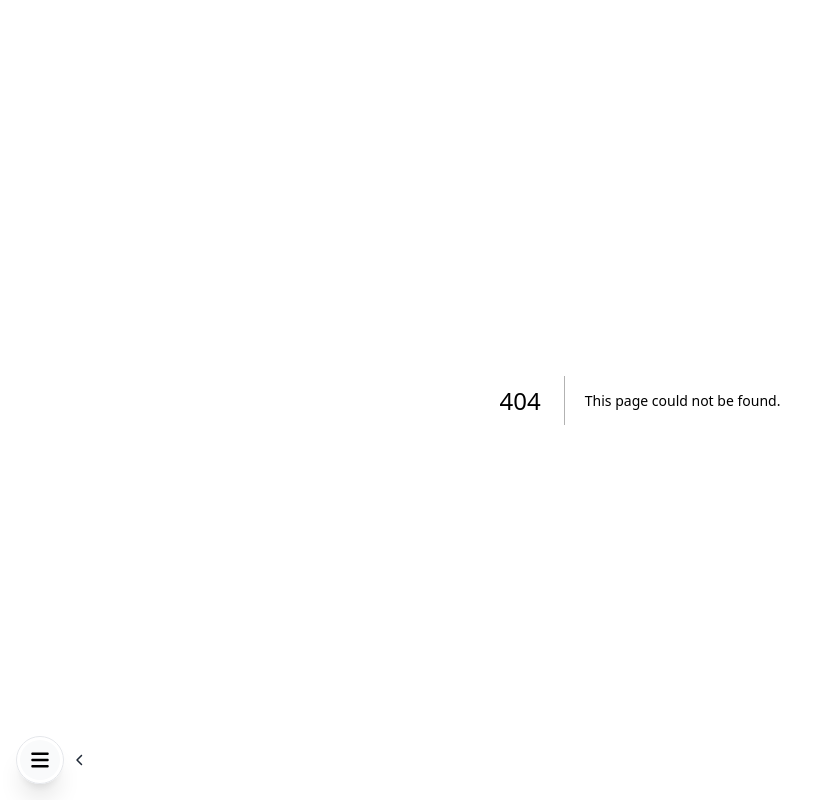
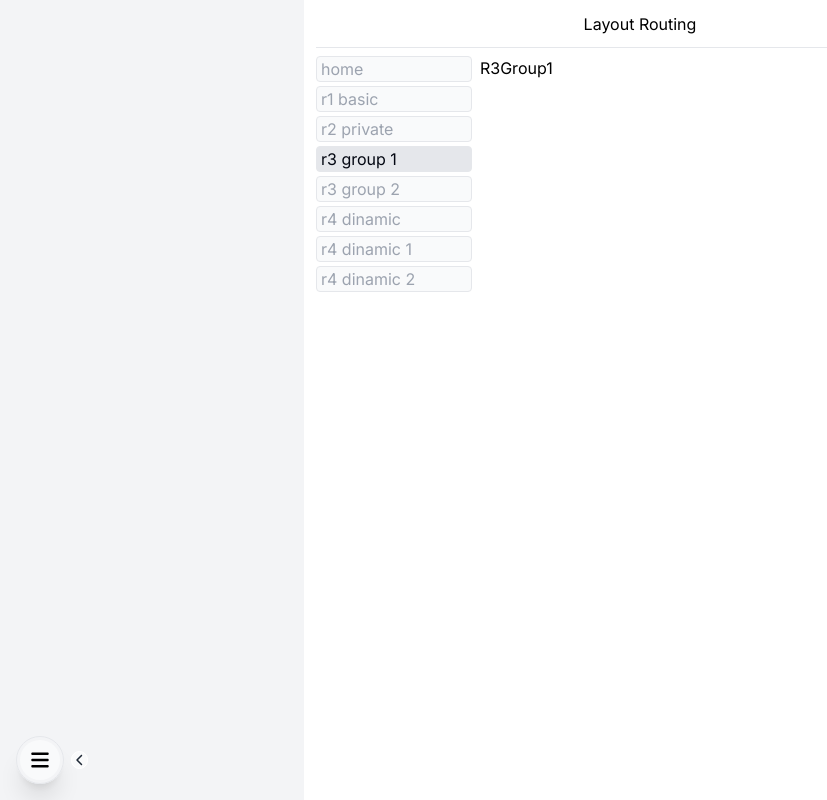
Before and after one commit to mkhotamirais/tami-next, a Next.js app: page /routing-1/r3-group-1 in a window 1280 px wide. Before the commit this address had no page. Shown: the whole page, without its empty margins (0-827 px from the left). Built offline with nearby package versions, Linux system fonts and the light colour scheme.

Commit message:
routing 1

```diff
--- /dev/null
+++ b/app/(nextjs)/routing-1/(r3-group)/r3-group-1/page.tsx
@@ -0,0 +1,3 @@
+export default function R3Group1() {
+  return <div>R3Group1</div>;
+}
--- /dev/null
+++ b/app/(nextjs)/routing-1/(r3-group)/r3-group-2/page.tsx
@@ -0,0 +1,3 @@
+export default function R3Group2() {
+  return <div>R3Group2</div>;
+}
--- /dev/null
+++ b/app/(nextjs)/routing-1/_r2-private/page.tsx
@@ -0,0 +1,3 @@
+export default function R2Private() {
+  return <div>R2Private dengan _: you cannot view this in the browser</div>;
+}
--- /dev/null
+++ b/app/(nextjs)/routing-1/layout.tsx
@@ -0,0 +1,47 @@
+"use client";
+
+import Link from "next/link";
+import { usePathname } from "next/navigation";
+import React from "react";
+
+const menu = [
+  { href: "/routing-1", label: "home" },
+  { href: "/routing-1/r1-basic", label: "r1 basic" },
+  { href: "/routing-1/_r2-private", label: "r2 private" },
+  { href: "/routing-1/r3-group-1", label: "r3 group 1" },
+  { href: "/routing-1/r3-group-2", label: "r3 group 2" },
+  { href: "/routing-1/r4-dinamic", label: "r4 dinamic" },
+  { href: "/routing-1/r4-dinamic/1", label: "r4 dinamic 1" },
+  { href: "/routing-1/r4-dinamic/2", label: "r4 dinamic 2" },
+];
+
+export default function LayoutRouting({ children }: { children: React.ReactNode }) {
+  const pathname = usePathname() ?? "";
+  return (
+    <main className="min-h-screen bg-gray-100">
+      <div className="min-h-screen max-w-2xl mx-auto px-3 bg-white">
+        <div className="h-12 text-cehter border-b mb-2 flex items-center justify-center">
+          <h2>Layout Routing</h2>
+        </div>
+        <div className="grid grid-cols-3 sm:grid-cols-4 gap-2">
+          <aside className="col-span-1 flex flex-col">
+            {menu.map((item, i) => (
+              <Link
+                key={i}
+                href={item.href}
+                className={`${
+                  pathname.split("/")[2] === item.href.split("/")[2]
+                    ? "bg-gray-200 text-gray-950"
+                    : "bg-gray-50 text-gray-400"
+                } border rounded mb-1 hover:text-gray-950 px-1`}
+              >
+                {item.label}
+              </Link>
+            ))}
+          </aside>
+          <section className="col-span-2 sm:col-span-3">{children}</section>
+        </div>
+      </div>
+    </main>
+  );
+}
--- /dev/null
+++ b/app/(nextjs)/routing-1/r1-basic/page.tsx
@@ -0,0 +1,3 @@
+export default function R1Basic() {
+  return <div>R1Basic</div>;
+}
--- /dev/null
+++ b/app/(nextjs)/routing-1/r4-dinamic/[id]/page.tsx
@@ -0,0 +1,3 @@
+export default function R4DinamicId({ params }: { params: { id: string } }) {
+  return <div>R4DinamicId id {params.id}</div>;
+}
--- /dev/null
+++ b/app/(nextjs)/routing-1/r4-dinamic/page.tsx
@@ -0,0 +1,3 @@
+export default function R4Dinamic() {
+  return <div>R4Dinamic dinamic</div>;
+}
```
